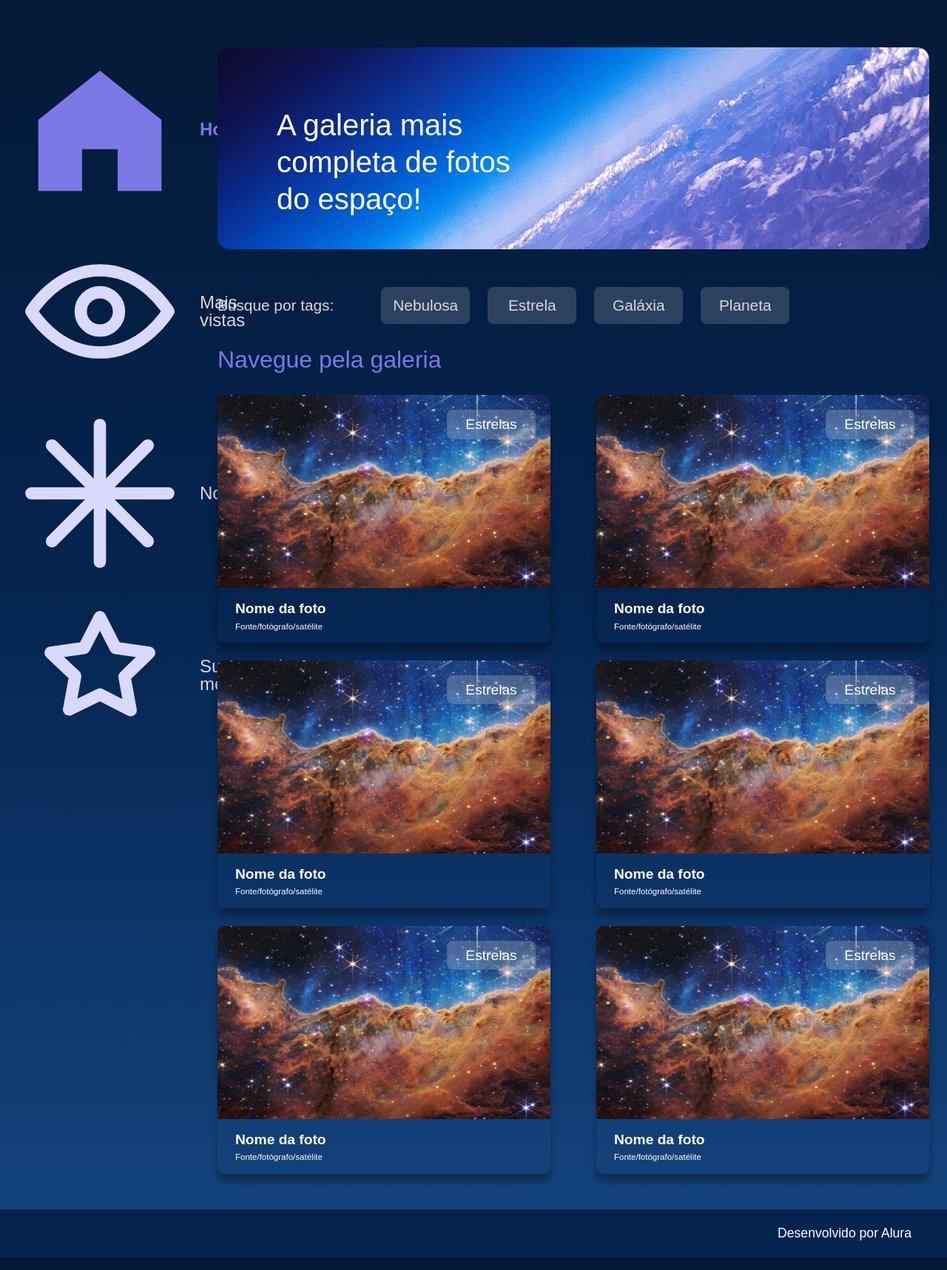
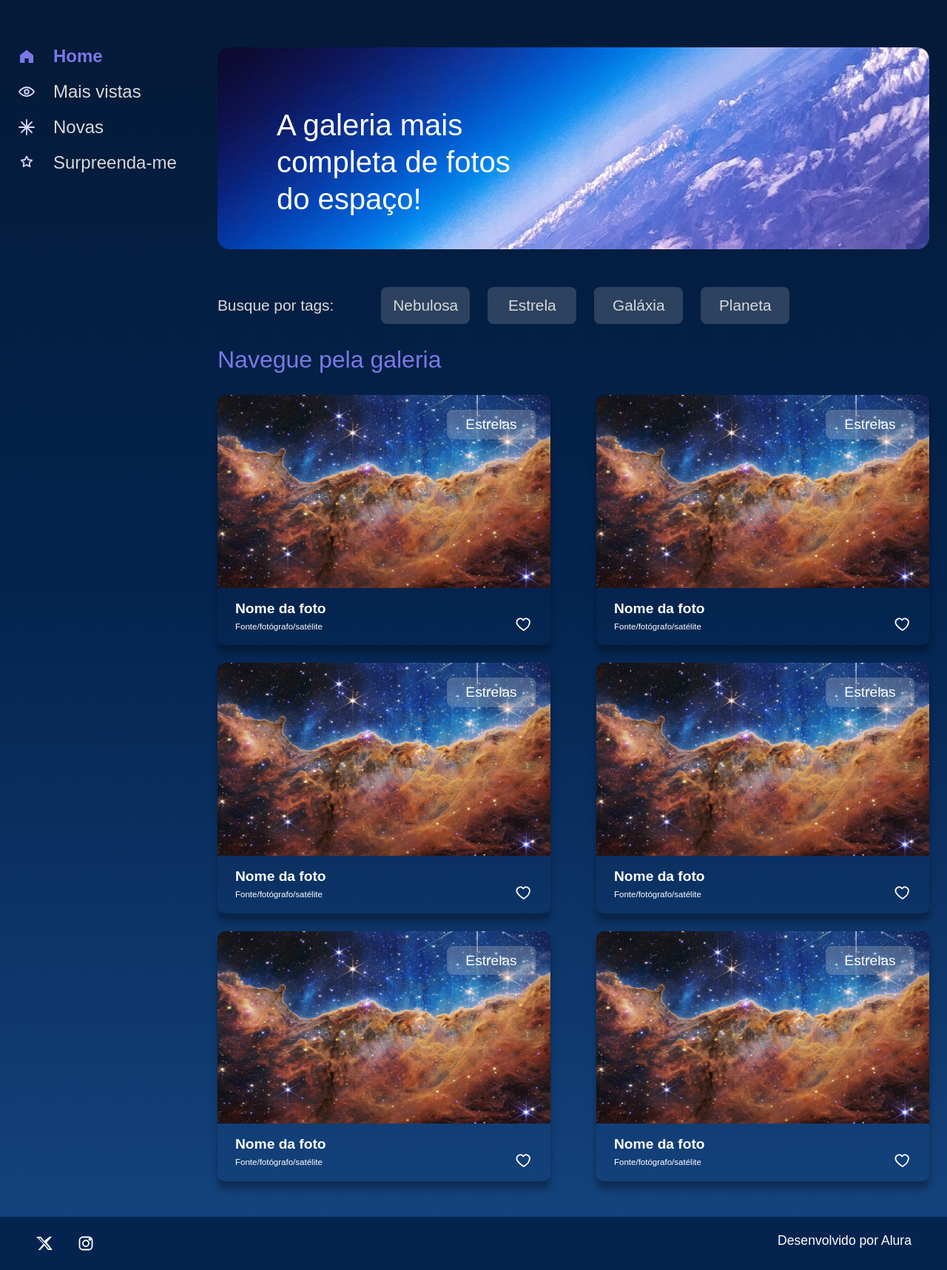
Before and after one commit to IgorTTenorio/python-django, a Django app: page / in a window 1280 px wide. Shown: the part 114-1831 px from the top of the page at 74% size. Run offline with Django 5.2, Linux system fonts and the light colour scheme.

Commit message:
includes partials and base html

```diff
--- /dev/null
+++ b/galeria/templates/galeria/base.html
@@ -0,0 +1,21 @@
+{% load static %}
+<!DOCTYPE html>
+<html lang="pt-br">
+
+<head>
+    <meta charset="UTF-8">
+    <meta http-equiv="X-UA-Compatible" content="IE=edge">
+    <meta name="viewport" content="width=device-width, initial-scale=1.0">
+    <title>Alura Space</title>
+    <link rel="preconnect" href="https://fonts.googleapis.com">
+    <link rel="preconnect" href="https://fonts.gstatic.com" crossorigin>
+    <link href="https://fonts.googleapis.com/css2?family=Poppins:wght@400;500;600&display=swap" rel="stylesheet">
+    <link rel="stylesheet" href="{% static 'styles/style.css' %}">
+</head>
+
+<body>
+{% block content %}{% endblock %}
+{% include 'galeria/partials/_footer.html' %}
+</body>
+
+</html>
--- a/galeria/templates/galeria/index.html
+++ b/galeria/templates/galeria/index.html
@@ -1,18 +1,6 @@
+{% extends 'galeria/base.html' %}
 {% load static %}
-<!DOCTYPE html>
-<html lang="pt-br">
-
-<head>
-    <meta charset="UTF-8">
-    <meta http-equiv="X-UA-Compatible" content="IE=edge">
-    <meta name="viewport" content="width=device-width, initial-scale=1.0">
-    <title>Alura Space</title>
-    <link rel="preconnect" href="https://fonts.googleapis.com">
-    <link rel="preconnect" href="https://fonts.gstatic.com" crossorigin>
-    <link href="https://fonts.googleapis.com/css2?family=Poppins:wght@400;500;600&display=swap" rel="stylesheet">
-    <link rel="stylesheet" href="{% static 'styles/style.css' %}">
-</head>
-
+{% block content %}
 <body>
     <div class="pagina-inicial">
         <header class="cabecalho">
@@ -147,17 +135,4 @@
             </section>
         </main>
     </div>
-    <footer class="rodape">
-        <div class="rodape__icones">
-            <a href="https://twitter.com/AluraOnline" target="_blank" rel="noopener noreferrer">
-                <img src="{% static 'assets/icons/1x/twitter.svg' %}" alt="icone twitter">
-            </a>
-            <a href="https://www.instagram.com/aluraonline/" target="_blank" rel="noopener noreferrer">
-                <img src="{% static 'assets/icons/1x/instagram.svg' %}" alt="icone instagram">
-            </a>
-        </div>
-        <p class="rodape__texto">Desenvolvido por Alura</p>
-    </footer>
-</body>
-
-</html>
+{% endblock %}
--- /dev/null
+++ b/galeria/templates/galeria/partials/_footer.html
@@ -0,0 +1,12 @@
+{% load static %}
+<footer class="rodape">
+    <div class="rodape__icones">
+        <a href="https://twitter.com/AluraOnline" target="_blank" rel="noopener noreferrer">
+            <img src="{% static 'assets/icons/1x/twitter.svg' %}" alt="icone twitter">
+        </a>
+        <a href="https://www.instagram.com/aluraonline/" target="_blank" rel="noopener noreferrer">
+            <img src="{% static 'assets/icons/1x/instagram.svg' %}" alt="icone instagram">
+        </a>
+    </div>
+    <p class="rodape__texto">Desenvolvido por Alura</p>
+</footer>
--- a/static/styles/style.css
+++ b/static/styles/style.css
@@ -115,6 +115,7 @@ table {
     cursor: pointer;
     width: 2rem;
     height: 2rem;
+    flex-shrink: 0;
 }
 
 .cards {
@@ -182,6 +183,9 @@ table {
 
 .card__texto img {
     cursor: pointer;
+    width: 24px;
+    height: 24px;
+    display: block;
 }
 
 .card__descricao {
@@ -271,7 +275,11 @@ table {
 }
 
 .menu-lateral__navegacao img {
+    width: 24px;
+    height: 24px;
     margin-right: 1.5rem;
+    flex-shrink: 0;
+    display: block;
 }
 
 .pagina-inicial {
@@ -348,6 +356,12 @@ table {
     justify-content: space-between;
 }
 
+.rodape__icones img {
+    width: 24px;
+    height: 24px;
+    display: block;
+}
+
 .rodape__texto {
     font-size: 1.1rem;
 }
```
Also changed, not shown: galeria/templates/galeria/imagem.html (+3 -29 lines).
